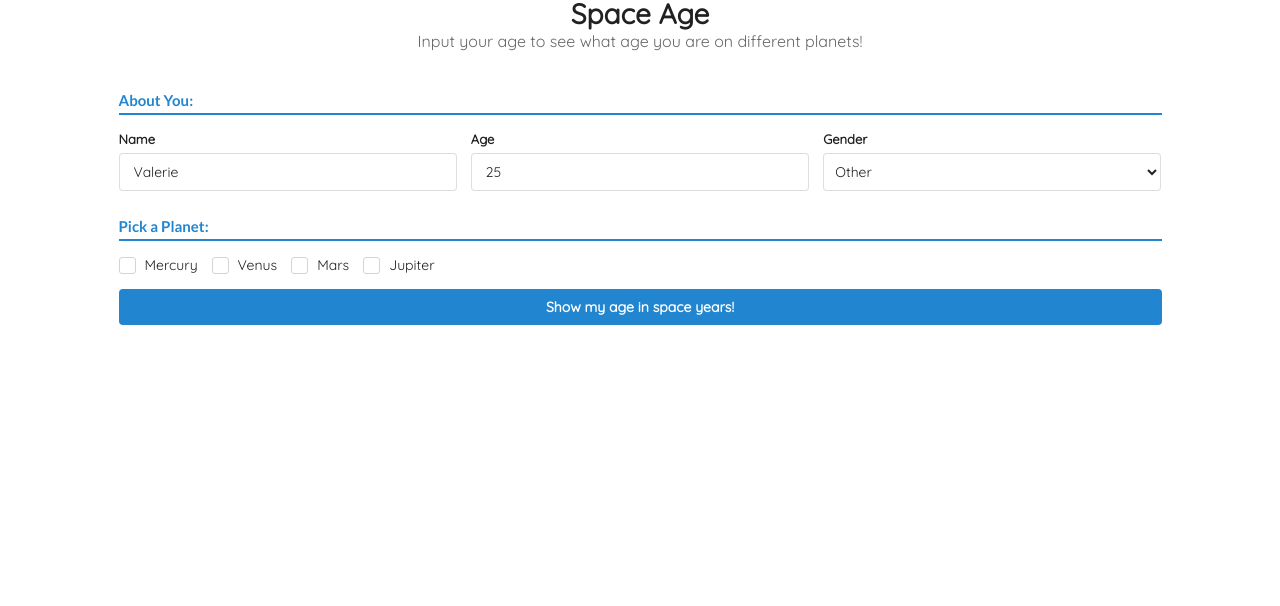
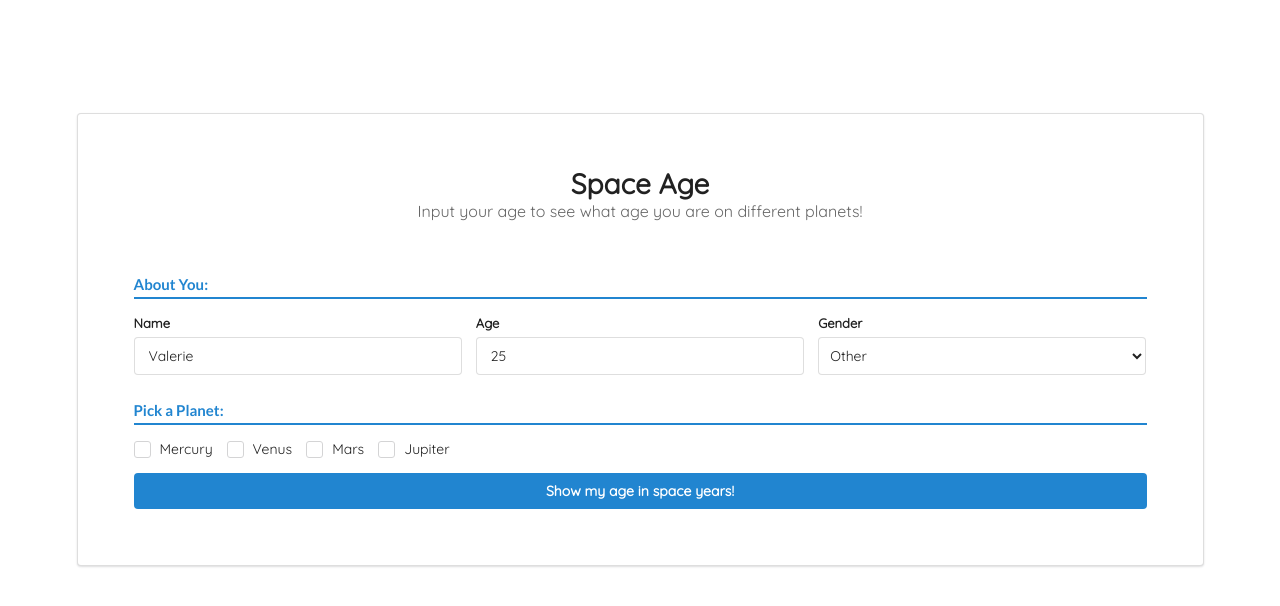
Before and after one commit to wrunion/tdd-in-space-e20, a website built with webpack: page src/index.html in a window 1280 px wide. Built offline with nearby package versions, Linux system fonts and the light colour scheme.

Commit message:
Finish form style.

```diff
--- a/src/index.html
+++ b/src/index.html
@@ -16,11 +16,11 @@
 </head>
 <div class="ui container">
 <body>
+  <div class="ui segment" id="content">
   <h1 class="ui header" id="header">
     Space Age
     <div class="sub header">Input your age to see what age you are on different planets!</div>
   </h1>
-</div>
 <!-- <div class="ui segment"> -->
 <div class="ui form container">
   <form>
--- a/src/styles.css
+++ b/src/styles.css
@@ -4,11 +4,12 @@ body, #header, #name, #userAge, #gender, #submitButton {
 
 #header {
   text-align: center;
+  padding-top: 1.5em;
 }
 
-/*
-font-family: 'Quicksand', sans-serif;
-font-family: 'Lora', serif; */
+#content {
+  margin-top: 10%;
+}
 
 
 form {
```
